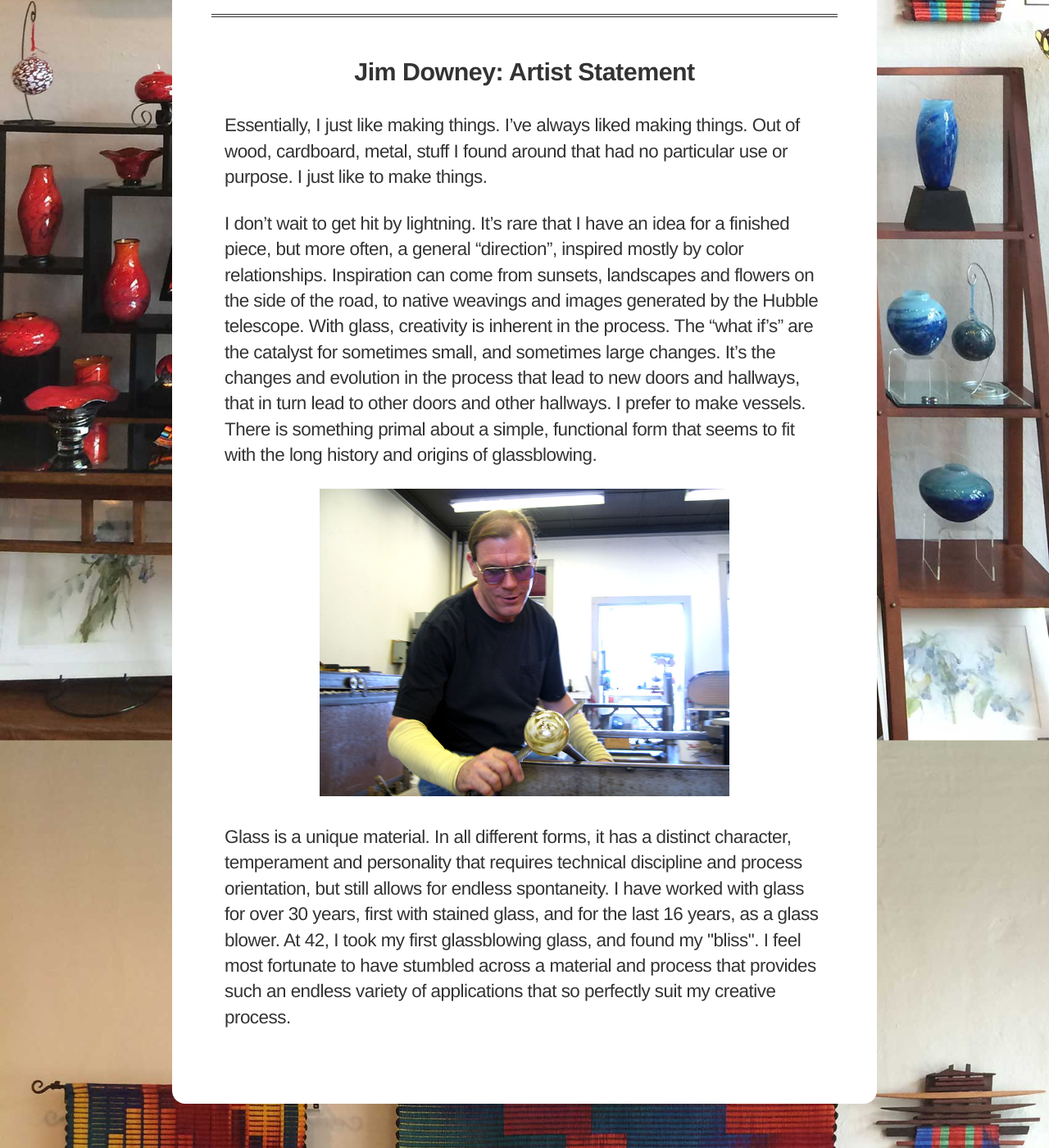
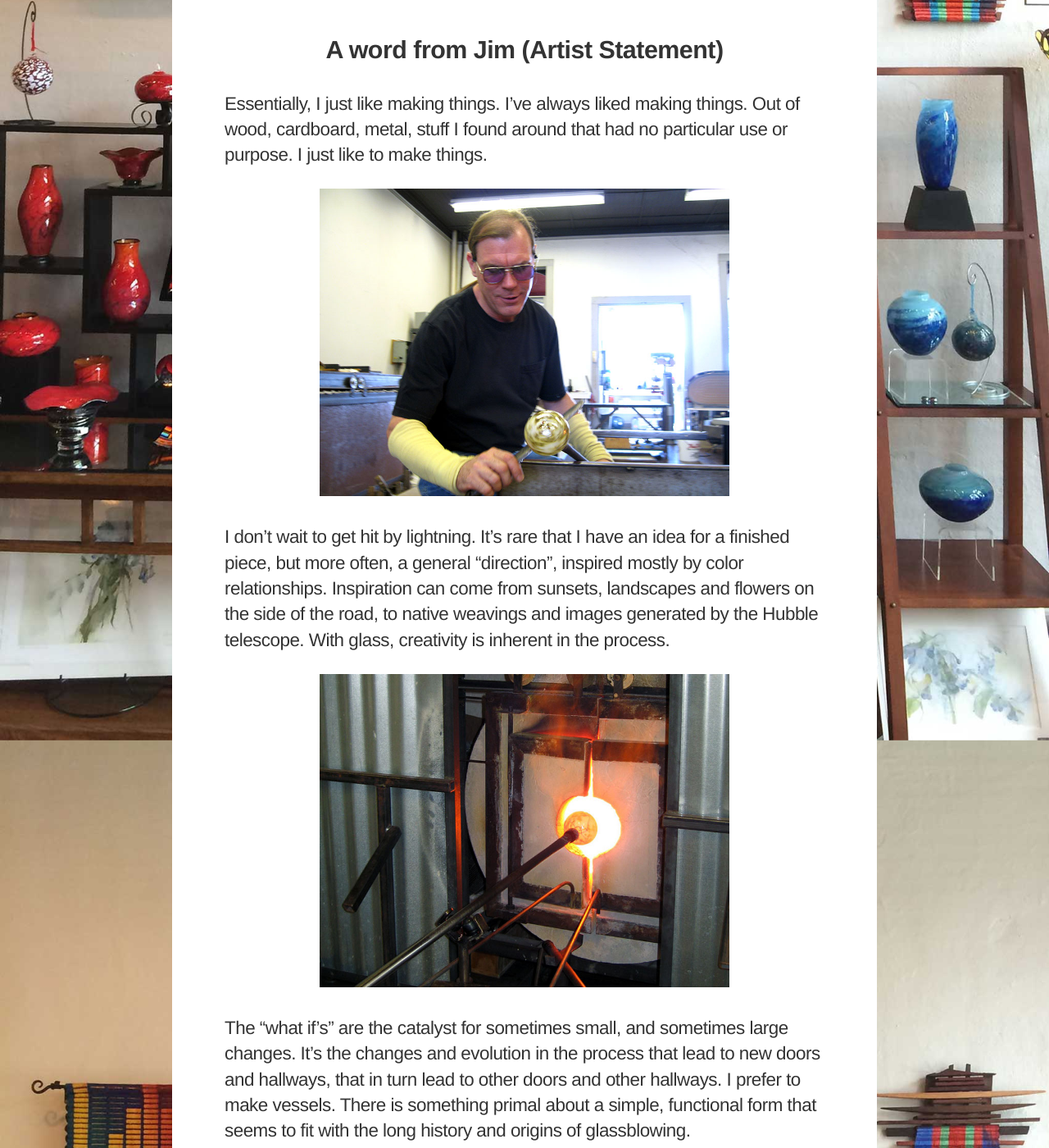
Before and after one commit to prairiefireglass/prairiefireglass.github.io, a Jekyll site: the page built from about/index.html, in a window 1280 px wide and 1400 px high, scrolled down 4218 px. Shown: the whole window at 82% size. Built offline with Jekyll 4.4.1, drawn with Linux system fonts in a browser that asks for light colours; nearby versions of some CDN libraries; some of the changed text lies outside the part shown.

Commit message:
More images and copy improvements

```diff
--- a/about/index.html
+++ b/about/index.html
@@ -74,12 +74,23 @@
   <hr>
 
   <article>
-    <h1 style="text-align: center">Jim Downey: Artist Statement</h1>
+    <h1 style="text-align: center">A word from Jim (Artist Statement)</h1>
     <p>Essentially, I just like making things. I’ve always liked making things. Out of wood, cardboard, metal, stuff I found around that had no particular use or purpose. I just like to make things.</p>
-    <p>I don’t wait to get hit by lightning. It’s rare that I have an idea for a finished piece, but more often, a general “direction”, inspired mostly by color relationships. Inspiration can come from sunsets, landscapes and flowers on the side of the road, to native weavings and images generated by the Hubble telescope. With glass, creativity is inherent in the process. The “what if’s” are the catalyst for sometimes small, and sometimes large changes. It’s the changes and evolution in the process that lead to new doors and hallways, that in turn lead to other doors and other hallways. I prefer to make vessels. There is something primal about a simple, functional form that seems to fit with the long history and origins of glassblowing.</p>
     <p style="text-align: center">
       <img src="/assets/images/about/jim.jpg" style="max-width: 500px; margin: 0 auto;">
     </p>
-    <p>Glass is a unique material. In all different forms, it has a distinct character, temperament and personality that requires technical discipline and process orientation, but still allows for endless spontaneity. I have worked with glass for over 30 years, first with stained glass, and for the last 16 years, as a glass blower. At 42, I took my first glassblowing glass, and found my "bliss". I feel most fortunate to have stumbled across a material and process that provides such an endless variety of applications that so perfectly suit my creative process.</p>
+    <p>I don’t wait to get hit by lightning. It’s rare that I have an idea for a finished piece, but more often, a general “direction”, inspired mostly by color relationships. Inspiration can come from sunsets, landscapes and flowers on the side of the road, to native weavings and images generated by the Hubble telescope. With glass, creativity is inherent in the process.</p>
+    <p style="text-align: center">
+      <img src="/assets/images/about/in-progress.jpg" style="max-width: 500px; margin: 0 auto;">
+    </p>
+    <p>The “what if’s” are the catalyst for sometimes small, and sometimes large changes. It’s the changes and evolution in the process that lead to new doors and hallways, that in turn lead to other doors and other hallways. I prefer to make vessels. There is something primal about a simple, functional form that seems to fit with the long history and origins of glassblowing.</p>
+    <p>Glass is a unique material. In all different forms, it has a distinct character, temperament and personality that requires technical discipline and process orientation, but still allows for endless spontaneity.</p>
+    <p style="text-align: center">
+      <img src="/assets/images/about/glass-pieces.jpg" style="max-width: 700px; margin: 0 auto;">
+    </p>
+    <p>I have worked with glass for over 30 years, first with stained glass, and for the last 16 years, as a glass blower. At 42, I took my first glassblowing glass, and found my "bliss". I feel most fortunate to have stumbled across a material and process that provides such an endless variety of applications that so perfectly suit my creative process.</p>
+    <p style="text-align: center">
+      <img src="/assets/images/about/ornaments.jpg" style="max-width: 500px; margin: 0 auto; border-radius:1rem;">
+    </p>
   </article>
 </section>
--- a/index.html
+++ b/index.html
@@ -17,7 +17,7 @@
       <a href="shop/" class="cta-button">See more in our online shop &rarr;</a>
     </p>
     <p>
-      Our unique building has a gallery in the front and a working studio in the back, so when you <a href="visit/">visit in person</a>, you can watch live glassblowing demos while browsing the extensive variety of finished pieces.
+      Our unique retail store has a gallery in the front and a working studio in the back, so when you <a href="visit/">visit in person</a>, you can watch live glassblowing demos while browsing the extensive variety of finished pieces.
     </p>
     <p>
       We also stock mixed-media work from local artists — you’ll find everything from greeting cards to paintings, sculpture, and photography.
```
Also changed, not shown: other parts of about/index.html (+2 -2 lines), assets/images/about/foo-dog.jpg, assets/images/about/glass-pieces.jpg (added), assets/images/about/in-progress.jpg (added), assets/images/about/ornaments.jpg (added), assets/images/about/pfg-sign.jpg.
